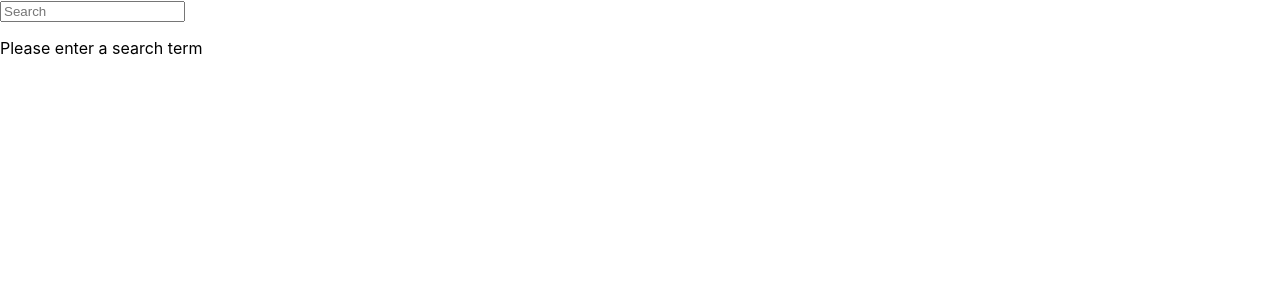
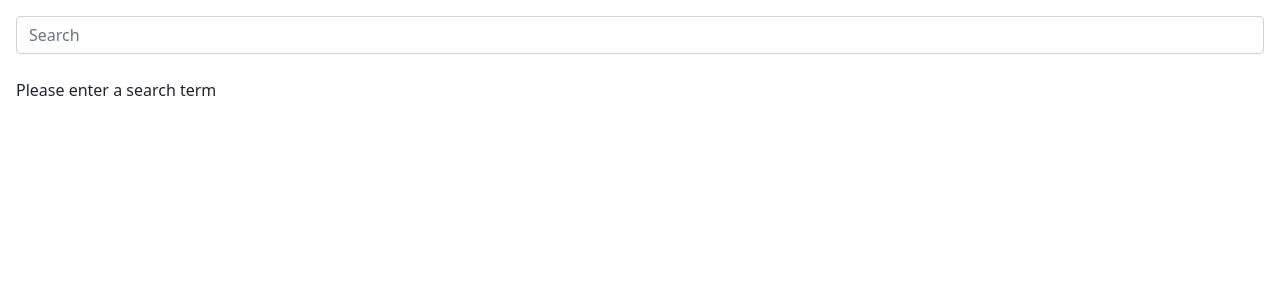
Before and after one commit to takoeight0821/sisku, a React (Create React App) app in the folder sisku-wui/: page / in a window 1280 px wide. Shown: the top 300 px of the page. Built offline with nearby package versions, Linux system fonts and the light colour scheme.

Commit message:
Use bootstrap

```diff
--- a/sisku-wui/package.json
+++ b/sisku-wui/package.json
@@ -10,7 +10,9 @@
     "@types/node": "^12.20.33",
     "@types/react": "^17.0.31",
     "@types/react-dom": "^17.0.10",
+    "bootstrap": "^5.1.3",
     "react": "^17.0.2",
+    "react-bootstrap": "^2.0.0",
     "react-dom": "^17.0.2",
     "react-markdown": "^7.1.0",
     "react-scripts": "4.0.3",
--- a/sisku-wui/src/App.tsx
+++ b/sisku-wui/src/App.tsx
@@ -1,6 +1,9 @@
 import React, { useEffect } from 'react';
 import './App.css';
 import ReactMarkdown from 'react-markdown';
+import Stack from 'react-bootstrap/Stack';
+import Form from 'react-bootstrap/Form';
+import Card from 'react-bootstrap/Card';
 
 type SearchResult = {
   Hover: HoverResult;
@@ -34,32 +37,44 @@ type Position = {
 }
 
 const SearchBar = ({ onSearchTermChange }: { onSearchTermChange: (searchTerm: string) => void }) => {
-  return <input type="text" placeholder="Search" onChange={event => onSearchTermChange(event.target.value)} />
+  return <Form>
+    <Form.Control type="text" placeholder="Search" onChange={(e) => onSearchTermChange(e.target.value)} />
+  </Form>
 };
 
 const SearchResults = ({ searchResults }: { searchResults: SearchResult[] }) => {
   return <div>
-    {searchResults.map((searchResult, i) => <Entry index={i} searchResult={searchResult} />)}
+    {searchResults.map((searchResult, i) =>
+      <Entry index={i} searchResult={searchResult} />
+    )}
   </div>
 };
 
 const Entry = ({ index, searchResult }: { index: number, searchResult: SearchResult }) => {
-  return <div>
+  return <Card className="border" body>
     <h2>Result {index}</h2>
     <h3>Hovers</h3>
-    <ReactMarkdown children={searchResult.Hover.Contents} />
+    <Card className="bg-light" body>
+      <ReactMarkdown children={searchResult.Hover.Contents} />
+    </Card>
     <h3>Definition</h3>
     <p>{JSON.stringify(searchResult.Definition.Payload)}</p>
     <ul>
-      {searchResult.DefRanges.map((defRange, i) => <li key={i}>{JSON.stringify(defRange.Payload)}</li>)}
+      {searchResult.DefRanges.map((defRange, i) =>
+        <li key={i}>
+          <div className="text-break">{JSON.stringify(defRange.Payload)}</div>
+        </li>
+      )}
     </ul>
     <h3>Moniker</h3>
-    <p>{JSON.stringify(searchResult.Moniker.Payload)}</p>
+    <p className="text-break">{JSON.stringify(searchResult.Moniker.Payload)}</p>
     <h3>Others</h3>
     <ul>
-      {searchResult.Others.map((other, i) => <li key={i}>{JSON.stringify(other.Payload)}</li>)}
+      {searchResult.Others.map((other, i) => <li key={i}>
+        <div className="text-break">{JSON.stringify(other.Payload)}</div>
+      </li>)}
     </ul>
-  </div>
+  </Card>
 };
 
 function App() {
@@ -80,11 +95,11 @@ function App() {
   }, [searchTerm]);
 
   return (
-    <div>
+    <Stack className="p-3" gap={4}>
       <SearchBar onSearchTermChange={setSearchTerm} />
       <p>{searchTerm.length > 0 ? `Searching for ${searchTerm}` : 'Please enter a search term'}</p>
       <SearchResults searchResults={searchResults} />
-    </div>
+    </Stack>
   );
 }
 
--- a/sisku-wui/src/index.tsx
+++ b/sisku-wui/src/index.tsx
@@ -3,6 +3,7 @@ import ReactDOM from 'react-dom';
 import './index.css';
 import App from './App';
 import reportWebVitals from './reportWebVitals';
+import 'bootstrap/dist/css/bootstrap.min.css';
 
 ReactDOM.render(
   <React.StrictMode>
```
Also changed, not shown: 1 other file (tests, documents, lock files or other folders).
